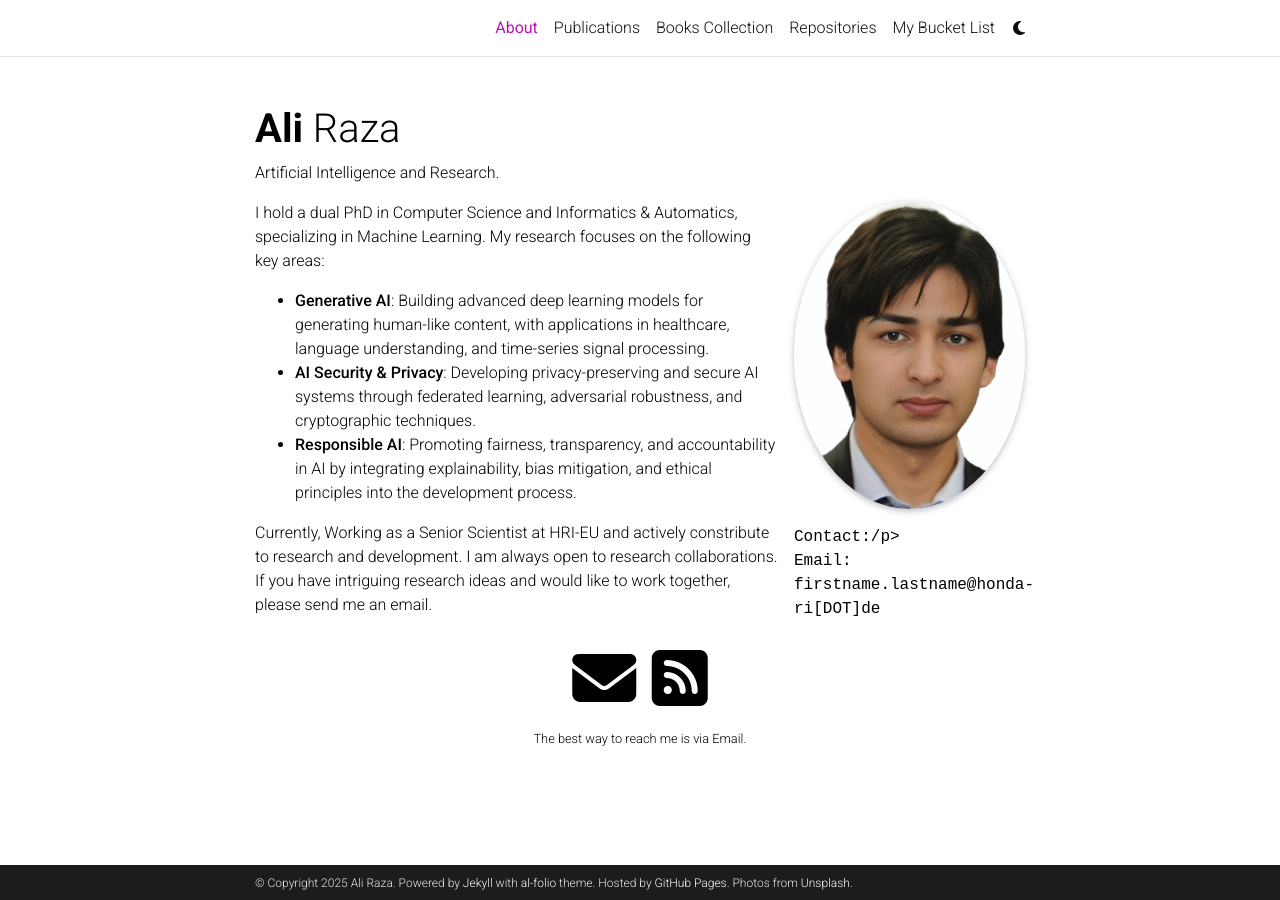
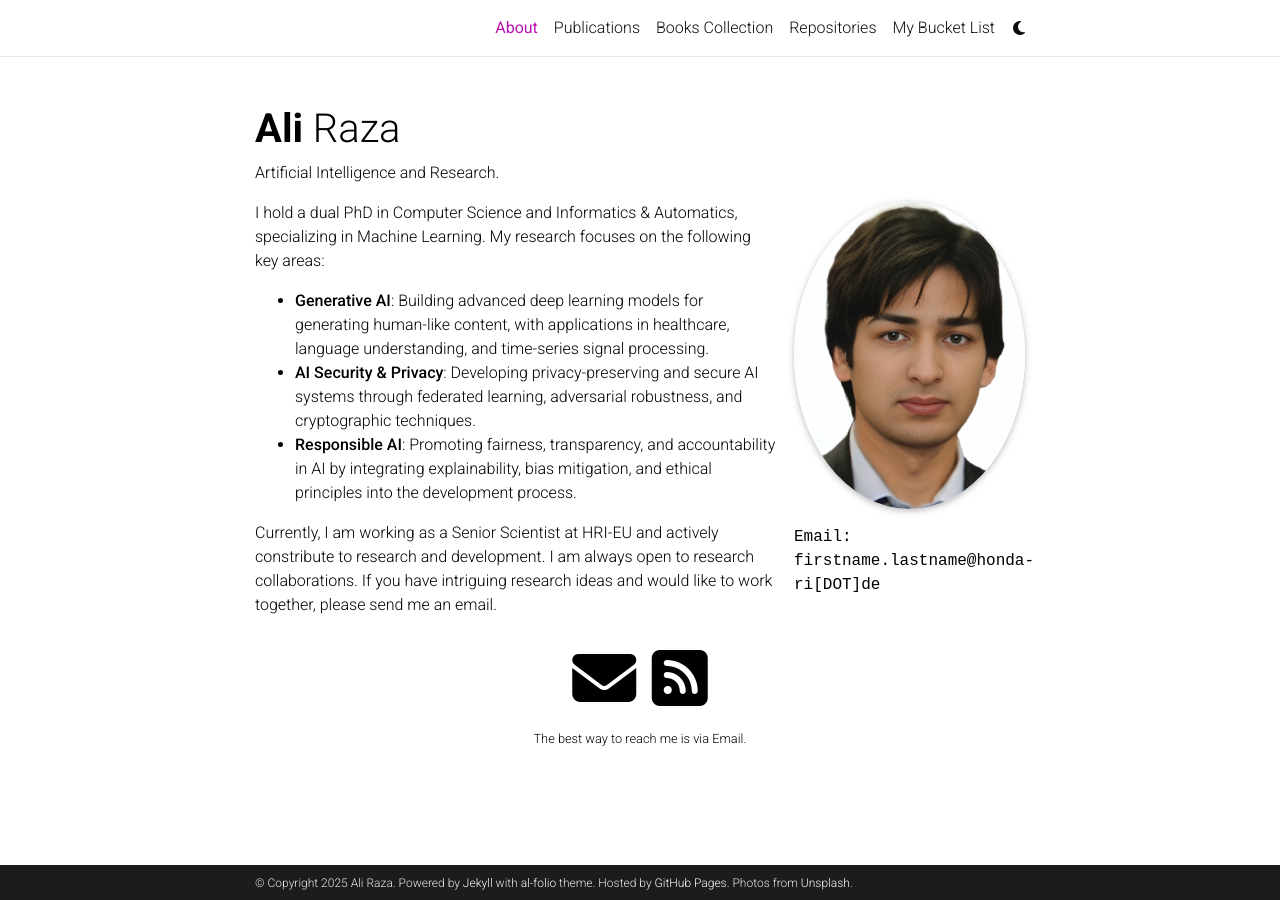
Before and after one commit to aliraza011/aliraza011.github.io, a Jekyll site: the page built from _pages/about.md, in a window 1280 px wide. Built offline with Jekyll 4.4.1, drawn with Linux system fonts in a browser that asks for light colours; comment, search, counter and statistics services are not loaded; a style sheet for code colours, icons or effects is not loaded.

Commit message:
new change

```diff
--- a/_pages/about.md
+++ b/_pages/about.md
@@ -9,7 +9,7 @@
   image: alipic.PNG
   image_circular: true # crops the image to make it circular
   address: >
-    <p>Contact:/p>
+
     <p>Email: firstname.lastname@honda-ri[DOT]de</p>
 
 
@@ -38,4 +38,4 @@
   </ul>
 
 <p>
-Currently, Working as a Senior Scientist at HRI-EU and actively constribute to research and development. I am always open to research collaborations. If you have intriguing research ideas and would like to work together, please send me an email.</p>
+Currently, I am working as a Senior Scientist at HRI-EU and actively constribute to research and development. I am always open to research collaborations. If you have intriguing research ideas and would like to work together, please send me an email.</p>
```
